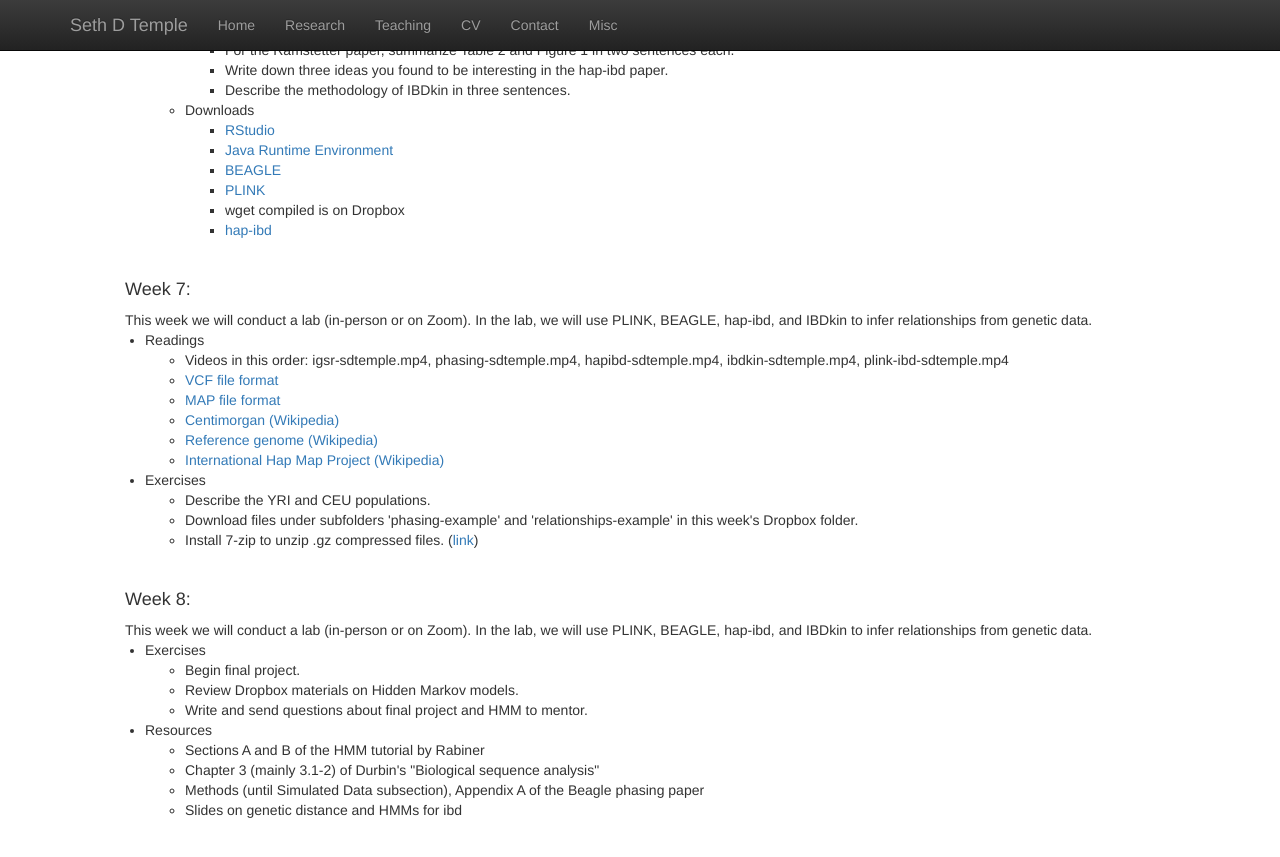
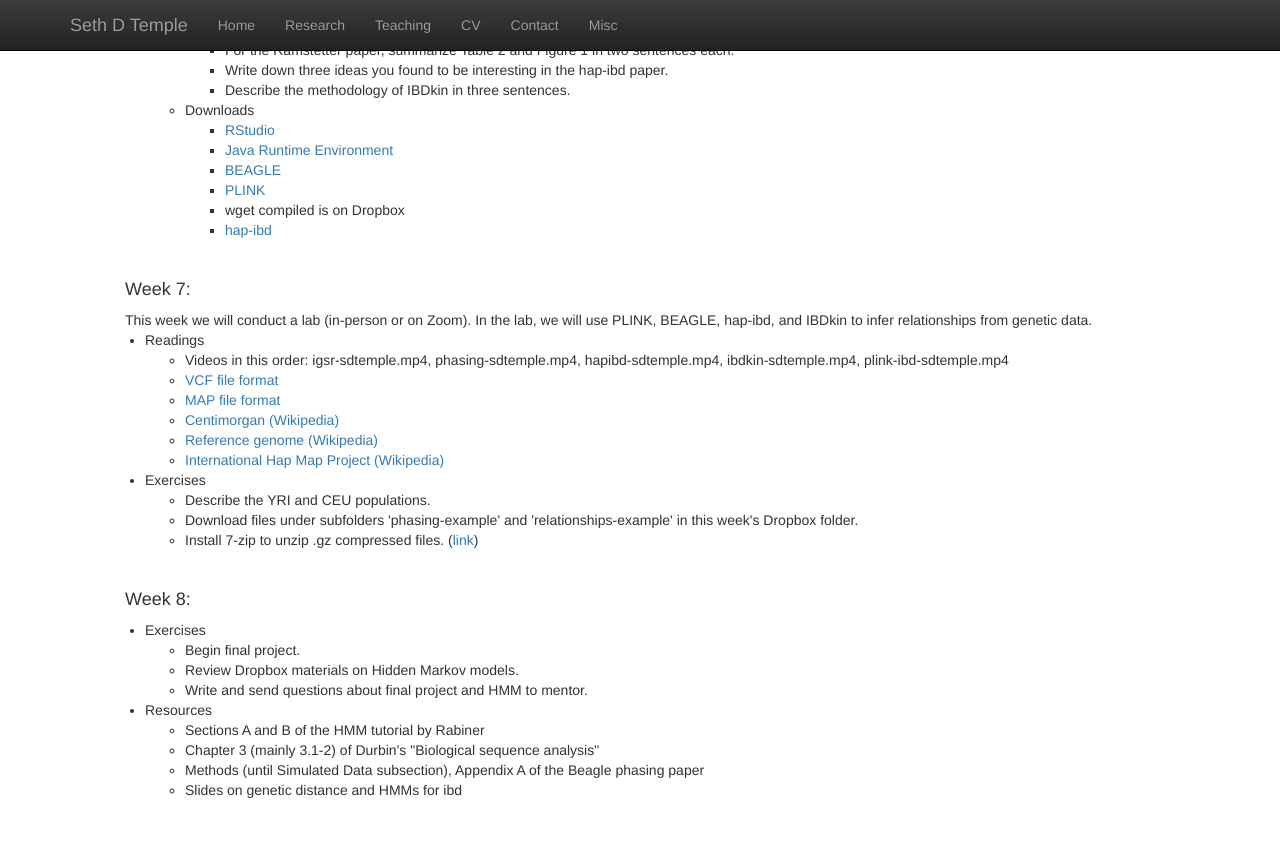
Before and after one commit to sdtemple/sdtemple.github.io, a Jekyll site: the page built from statgen1.html, in a window 1280 px wide and 900 px high, scrolled down 2978 px. Shown: the top 857 px of the window. Built offline with Jekyll 4.4.1, drawn with Linux system fonts in a browser that asks for light colours; nearby versions of some CDN libraries; library files that are not in the unit come from our copies.

Commit message:
Update statgen1.html

```diff
--- a/statgen1.html
+++ b/statgen1.html
@@ -251,8 +251,6 @@ This week we will conduct a lab (in-person or on Zoom). In the lab, we will use
 
 <h4>Week 8:</h4>
 
-This week we will conduct a lab (in-person or on Zoom). In the lab, we will use PLINK, BEAGLE, hap-ibd, and IBDkin to infer relationships from genetic data.
-
 <p class="content" style="padding:0px;margin:0px 20px 0px;">
 <li style="padding:0px;margin:0px 20px 0px;"> Exercises </li>
     <ul>
```
